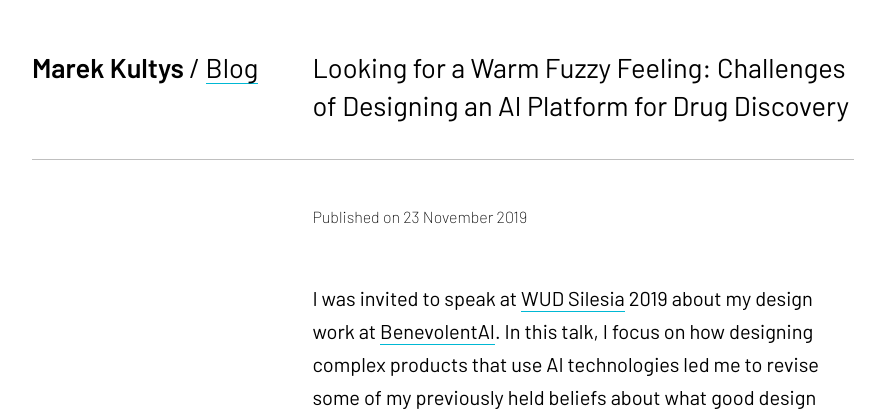
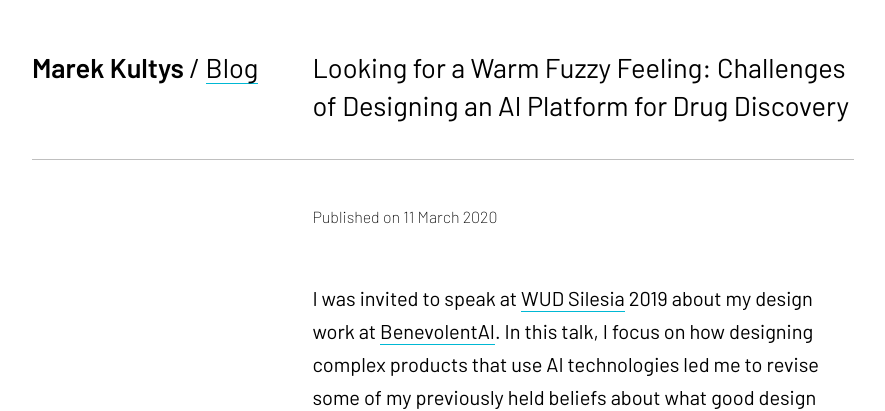
Before and after one commit to marek-kultys/marekkultys.github.io, a Jekyll site: the page built from _posts/2020-03-11-challenges-of-designing-an-ai-platform-for-drug-discovery.md, in a window 1280 px wide. Shown: the top 411 px of the page, without its empty margins (197-1082 px from the left). Built offline with Jekyll 4.4.1, drawn with Linux system fonts in a browser that asks for light colours.

Commit message:
Update date

```diff
--- a/_posts/2020-03-11-challenges-of-designing-an-ai-platform-for-drug-discovery.md
+++ b/_posts/2020-03-11-challenges-of-designing-an-ai-platform-for-drug-discovery.md
@@ -2,7 +2,7 @@
 layout: blog-post
 label: blog-post
 title: Looking for a Warm Fuzzy Feeling&#58; Challenges of Designing an AI Platform for Drug Discovery
-date: 23 November 2019
+date: 11 March 2020
 link: https://youtu.be/DQjBqeLuPz0
 image: /img/posts/23-11-2019/wud-video.png
 excerpt_separator: <!--more-->
```
